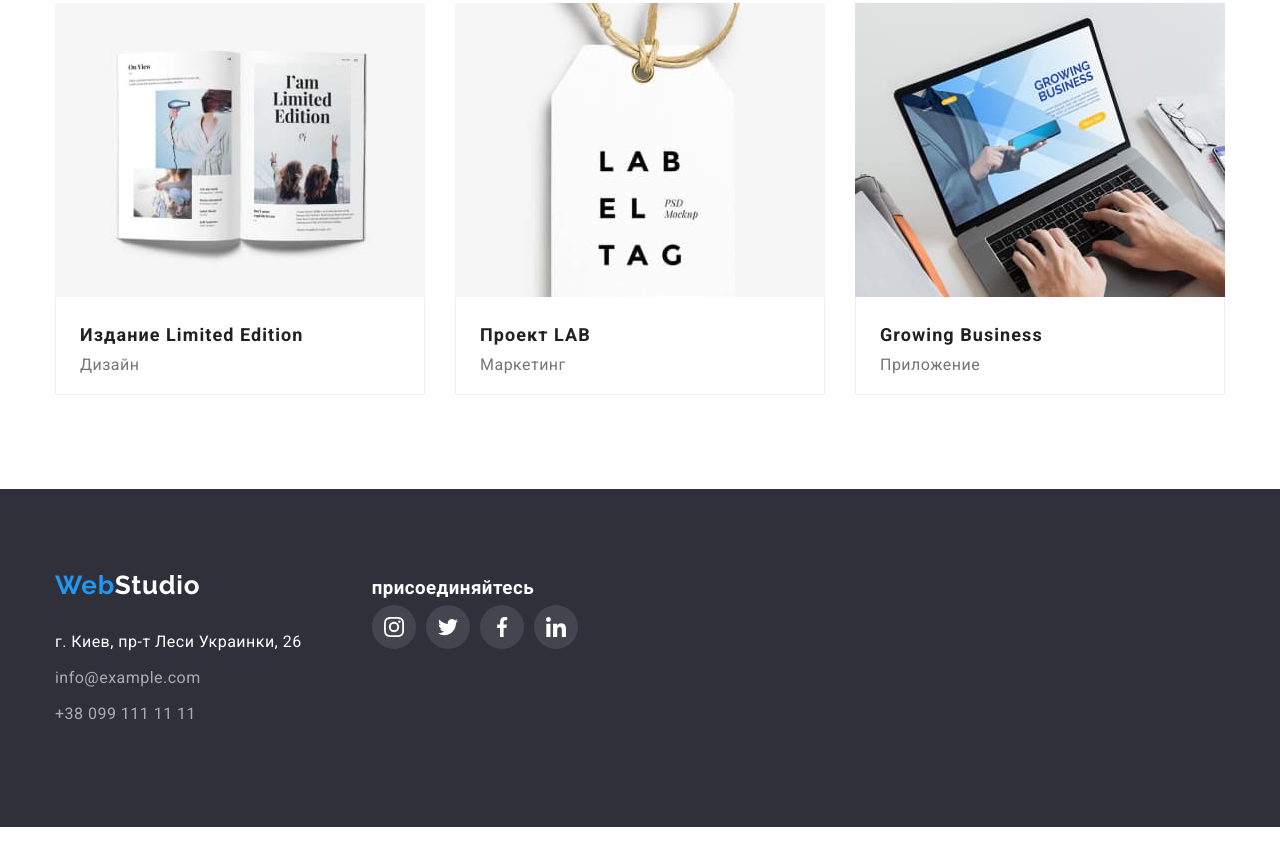
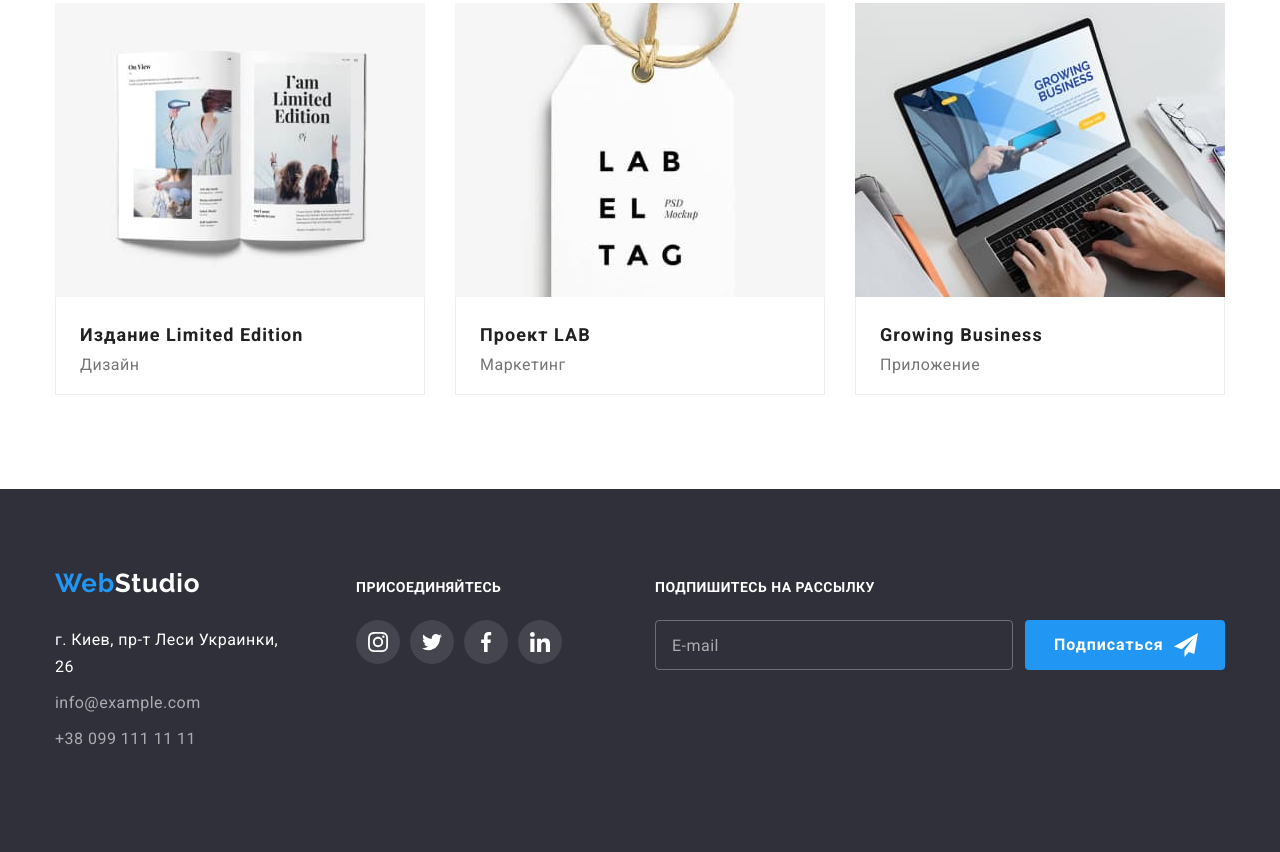
Before and after one commit to ALKO21/goit-markup-hw-06, a plain HTML site: page portfolio.html in a window 1280 px wide. Shown: the part 1105-1957 px from the top of the page. Before the commit the page ends 1932 px from the top, so only its background shows below. Drawn offline with nearby package versions, Linux system fonts and the light colour scheme.

Commit message:
Поправил на валидаторе ).

```diff
--- a/portfolio.html
+++ b/portfolio.html
@@ -219,7 +219,7 @@
                 </address>
             </div>
             <div class="welcome-container">
-                <h3 class="welcome-tittle">присоединяйтесь</h3>
+                <h3 class="welcome-title">присоединяйтесь</h3>
                 <ul class="footer-networks">
                     <li class="footer-network-list ">
                         <a class="footer-network-link" href="">
@@ -228,7 +228,7 @@
                             </svg>
                         </a>
                     </li>
-                    <li class="footer-network-list ">
+                    <li class="footer-network-list">
                         <a class="footer-network-link" href="">
                             <svg class="network-items" width="20" height="20">
                                 <use class="sn-icons" href="./img-vect/sprite.svg#icon-twitter"> </use>
@@ -251,6 +251,26 @@
                     </li>
                 </ul>
             </div>
+            <!-- Subscription -->
+            <div class="subscription-section">
+                <h3 class="subscription-title">Подпишитесь на рассылку</h3>
+                <div class="subscription-block">
+                    <form class="subscription-form">
+                        <label class="subscription-label" for="email"></label>
+                        <input class="subscription-input" type="email" name="subscription" id="email"
+                            placeholder="E-mail" />
+                    </form>
+                    <button class="subscription-btn" type="submit">
+                        Подписаться
+                        <svg class="icon-send" width="24" height="24">
+                            <use class="svg-send" href="./img-vect/sprite.svg#icon-send"></use>
+                        </svg>
+                    </button>
+
+                </div>
+            </div>
+
+
         </div>
     </footer>
 </body>
```
Also changed, not shown: index.html (+3 -3 lines).
